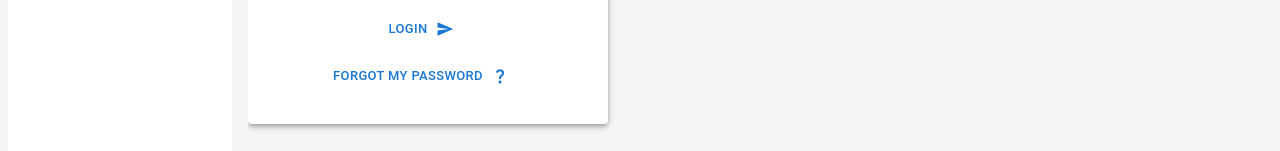
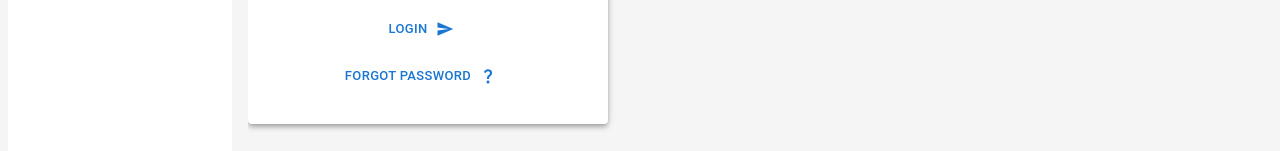
Before and after one commit to Minuteman-PWD-2025/Biotech-CSI, a Next.js app: page /login in a window 1280 px wide. Shown: the part 259-410 px from the top of the page. Built offline with nearby package versions, Linux system fonts and the light colour scheme.

Commit message:
finally fixed part of the SendData function
- now i need to actually do database stuff

```diff
--- a/src/app/login/page.tsx
+++ b/src/app/login/page.tsx
@@ -6,10 +6,13 @@ import QuestionMarkIcon from '@mui/icons-material/QuestionMark';
 import React from 'react';
 
 
-function SendData({ id } : string) {
+interface Data {
+    id: string;
+}
+
+function SendData({ id } : Data) {
     // put actual stuff to look at user data here, ideally will look through our database for user data
-    console.log("send data! "+ id);
-
+    console.log("send data! " + id);
 }
 
 function ForgotPass() {
@@ -17,17 +20,22 @@ function ForgotPass() {
     console.log("forgot password! ");
 }
 
+
 function Login() {
+
+
+    const userId = "login";
+
     return (
         <>
             <h1> Login </h1>
             <TextField id="username" label="Username" variant="outlined" />
             <TextField id="password" label="Password" variant="outlined" />
-            <Button id="login" size="small" onClick={ () => SendData('login')} endIcon={<SendIcon />} >
+            <Button id="login" size="small" onClick={ SendData({ id: userId }) } endIcon={<SendIcon />} >
                 Login
             </Button>
             <Button id="forgot-pass" size="small" onClick={ () => ForgotPass()} endIcon={<QuestionMarkIcon />}>
-                Forgot my password
+                Forgot password
             </Button>
         </>
     );
@@ -48,7 +56,7 @@ export default function Data() {
                                 gridTemplateColumns: { md: '1fr' },
                                 gap: 2
                             }}>
-                                <Login></Login>
+                                <Login />
                             </Box>
                         </Grid>
                     </Paper>
```
